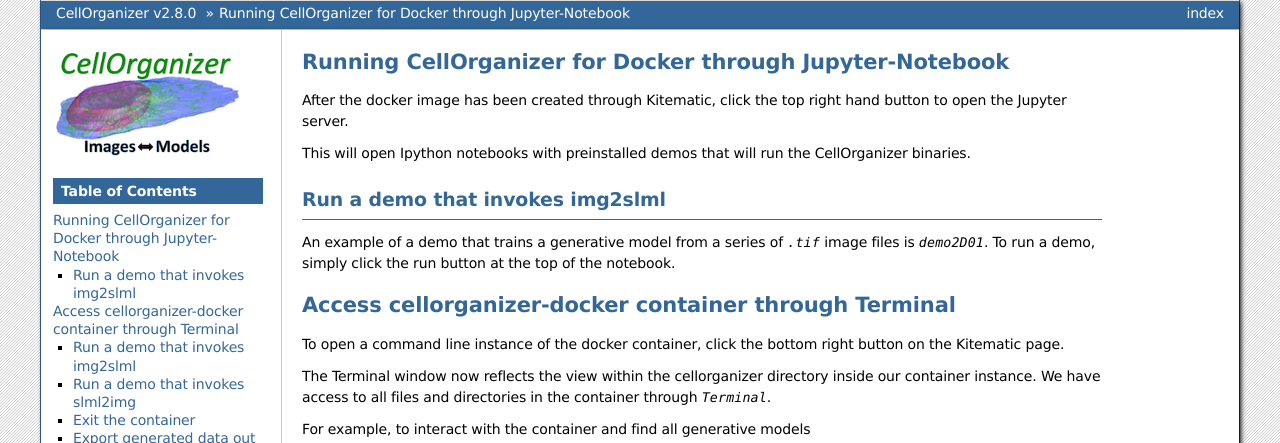
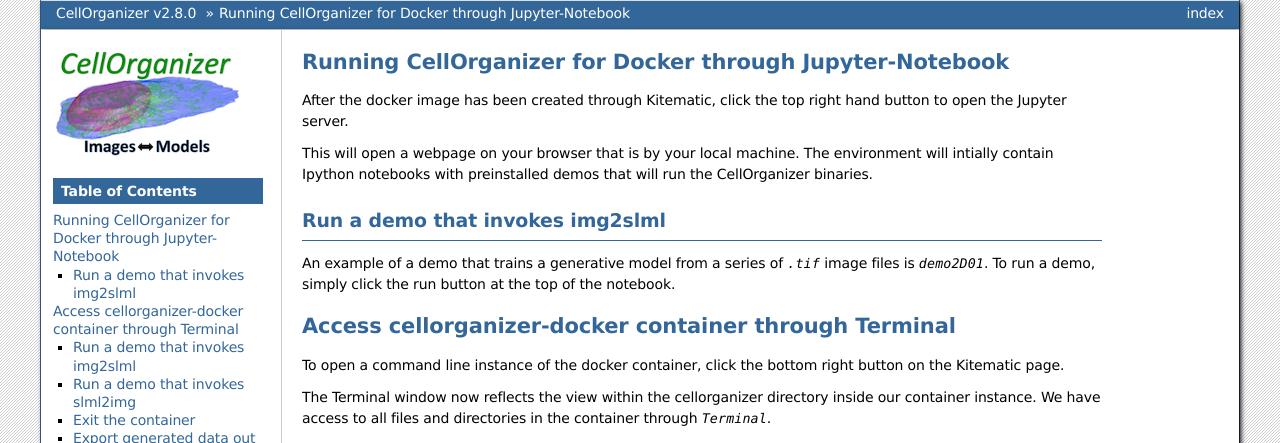
Before and after one commit to murphygroup/cellorganizer-documentation_old, a Sphinx documentation site: the page built from source/chapters/docker/running.rst, in a window 1280 px wide and 900 px high, cut to the strip 0-443 px from the top of the window. Built offline with Sphinx 7.4.7, drawn with Linux system fonts in a browser that asks for light colours.

Commit message:
Update running.rst

```diff
--- a/source/chapters/docker/running.rst
+++ b/source/chapters/docker/running.rst
@@ -2,7 +2,7 @@
 ********************************
 After the docker image has been created through Kitematic, click the top right hand button to open the Jupyter server.
 
-This will open Ipython notebooks with preinstalled demos that will run the CellOrganizer binaries.
+This will open a webpage on your browser that is by your local machine. The environment will intially contain Ipython notebooks with preinstalled demos that will run the CellOrganizer binaries.
 
 
 Run a demo that invokes img2slml
```
